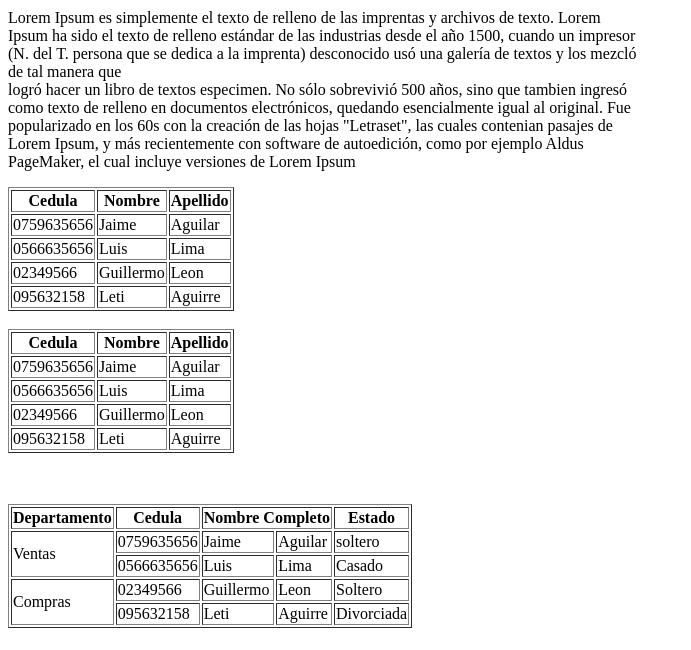
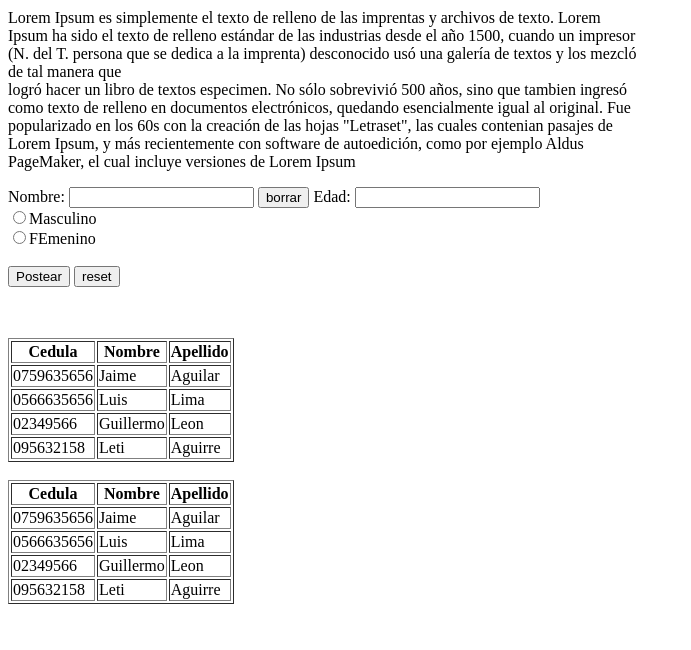
Before and after one commit to jaimeaguilar/Web, a plain HTML site: page PRACTICA1/index.html in a window 1280 px wide. Shown: the part 143-793 px from the top of the page, without its empty margins (0-691 px from the left). Drawn offline with Linux system fonts and the light colour scheme.

Commit message:
Practica2

```diff
--- a/PRACTICA1/index.html
+++ b/PRACTICA1/index.html
@@ -13,7 +13,22 @@
 		</p>
 	</div>
 
-	<table border="1">
+	<form action="" method="post">
+		<label for="">Nombre:</label>
+		<input type="text" name="Nombre">
+		<input type="reset" value="borrar">
+
+		<label for="">Edad:</label>
+		<input type="Number" name="Edad" required>
+		<br>
+		<input type="radio" value="Varon" name="genero">Masculino <br>
+		<input type="radio" value="Mujer" name="genero">FEmenino <br>
+		<br>
+		<input type="submit" value="Postear">
+		<input type="reset" value="reset">
+	</form>
+
+	<table border="1" style="margin-top: 51px">
 		<thead>
 			<tr>
 				<th>Cedula</th>
```
Also changed, not shown: Nuevo documento de texto.txt, 1 other file.
